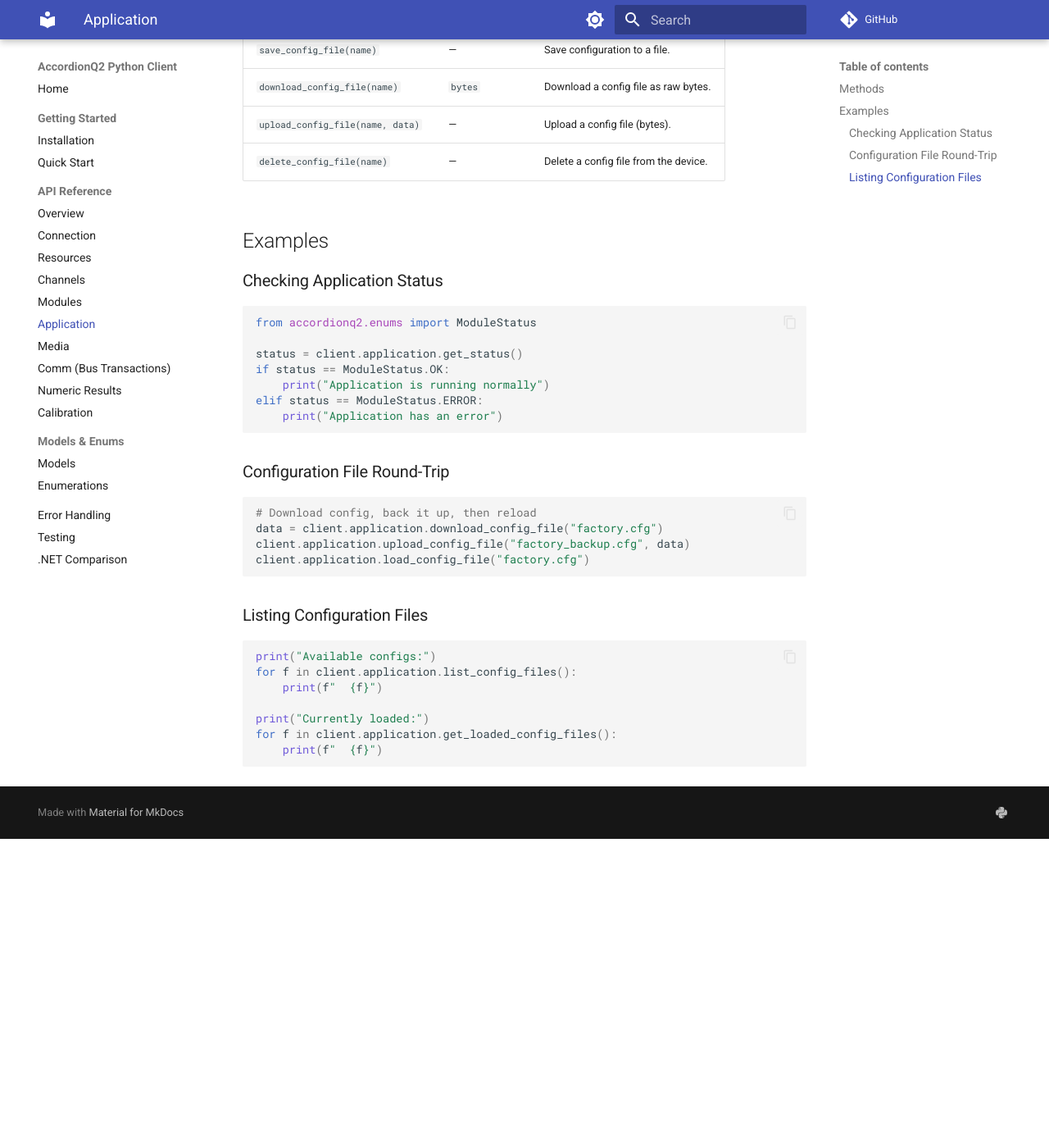
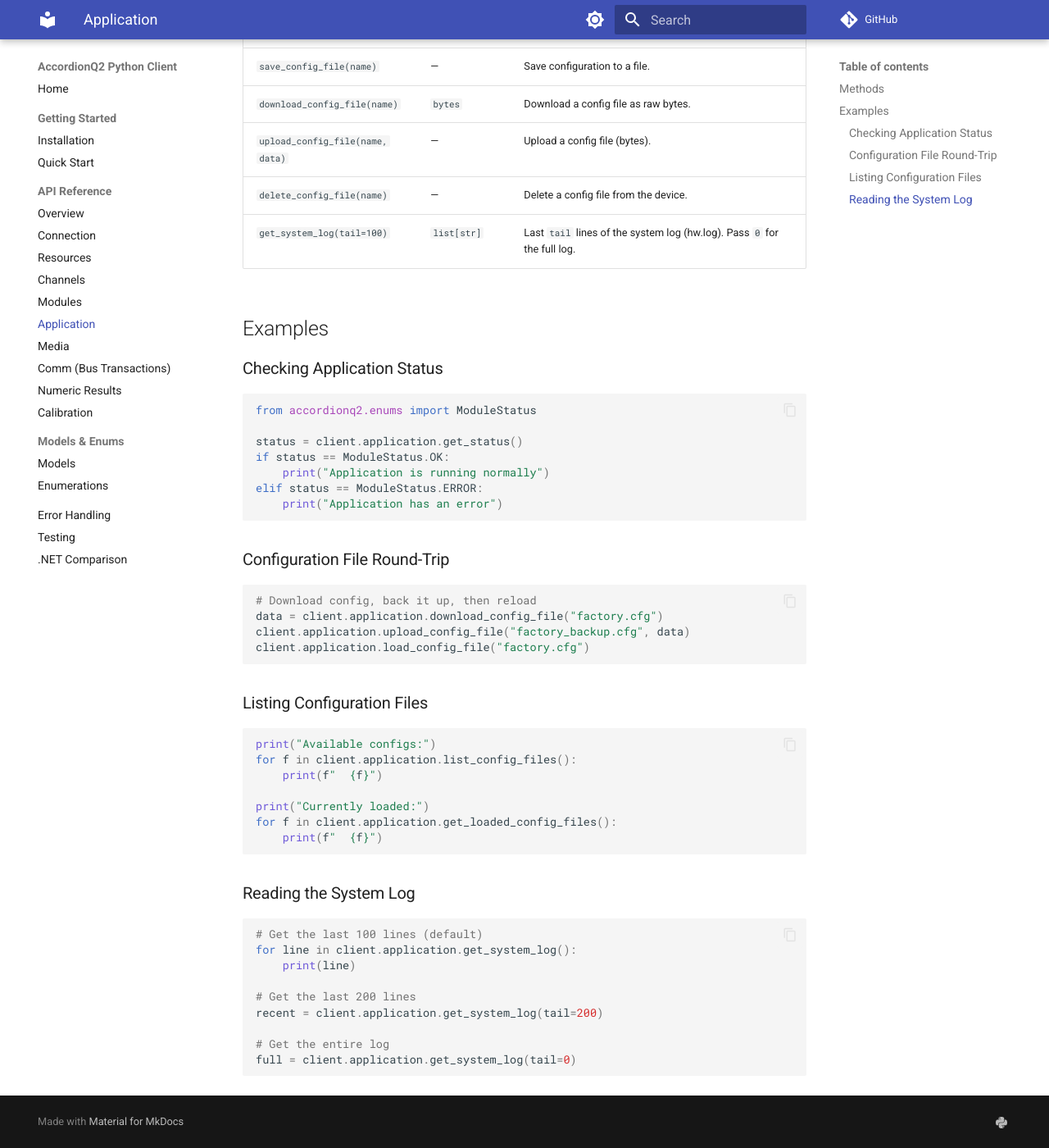
Before and after one commit to esharpab/esharp-accordion-projects-webapiclient-python, an MkDocs documentation site: the page built from docs/api/application.md, in a window 1280 px wide and 1400 px high, scrolled down 622 px. Shown: the whole window at 82% size. Built offline with MkDocs 1.6.1 and Material for MkDocs 9.7.7, drawn with Linux system fonts in a browser that asks for light colours; comment, search, counter and statistics services are not loaded; before the commit the page ends 1645 px from its top, so only the background shows below that.

Commit message:
feat: add get_system_log() to ApplicationGroup (v5.11.0)

````diff
--- a/docs/api/application.md
+++ b/docs/api/application.md
@@ -17,6 +17,7 @@ Application lifecycle management and configuration file operations.
 | `download_config_file(name)` | `bytes` | Download a config file as raw bytes. |
 | `upload_config_file(name, data)` | &mdash; | Upload a config file (bytes). |
 | `delete_config_file(name)` | &mdash; | Delete a config file from the device. |
+| `get_system_log(tail=100)` | `list[str]` | Last `tail` lines of the system log (hw.log). Pass `0` for the full log. |
 
 ## Examples
 
@@ -52,3 +53,17 @@ print("Currently loaded:")
 for f in client.application.get_loaded_config_files():
     print(f"  {f}")
 ```
+
+### Reading the System Log
+
+```python
+# Get the last 100 lines (default)
+for line in client.application.get_system_log():
+    print(line)
+
+# Get the last 200 lines
+recent = client.application.get_system_log(tail=200)
+
+# Get the entire log
+full = client.application.get_system_log(tail=0)
+```
````
Also changed, not shown: 2 other files.
